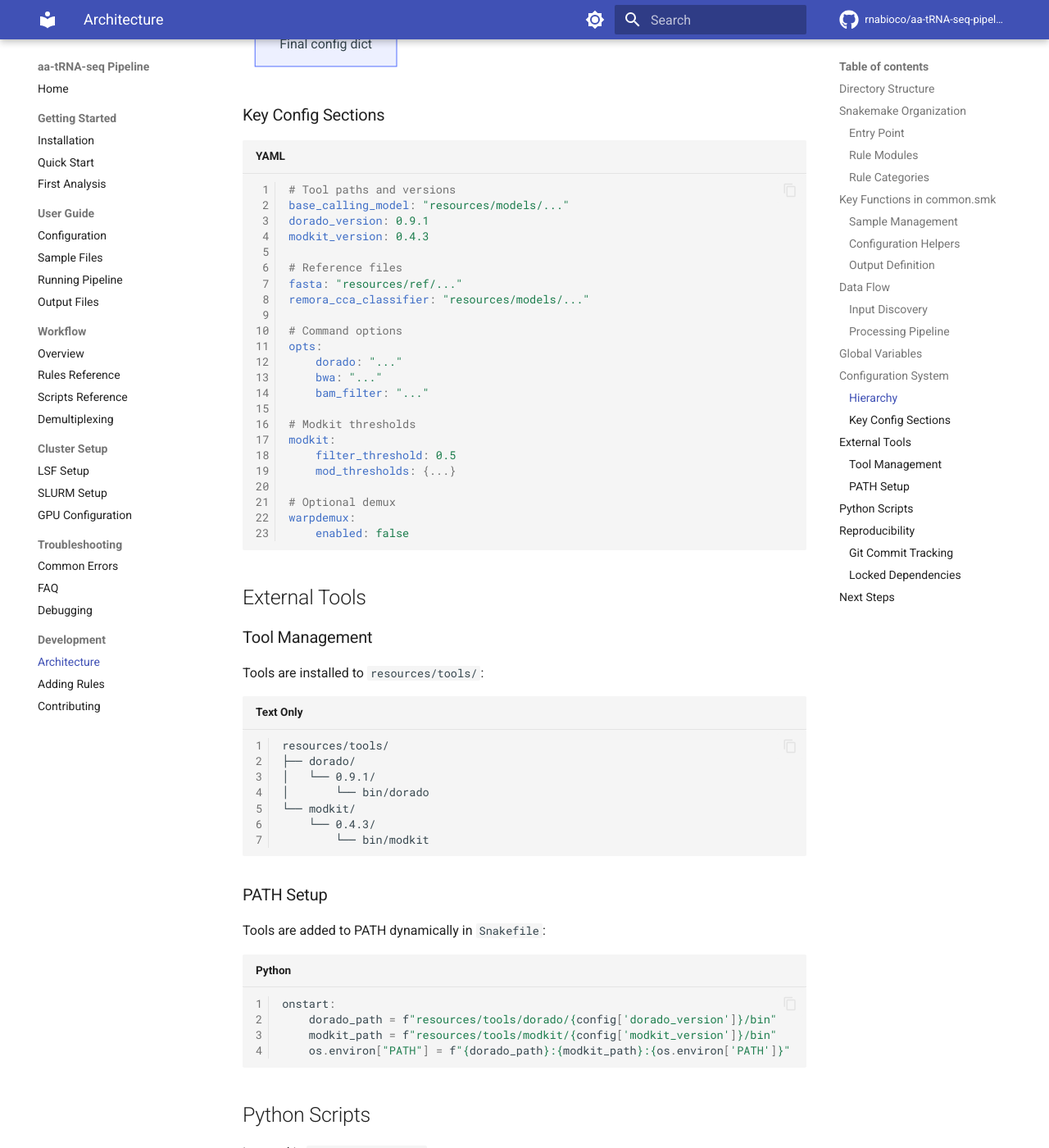
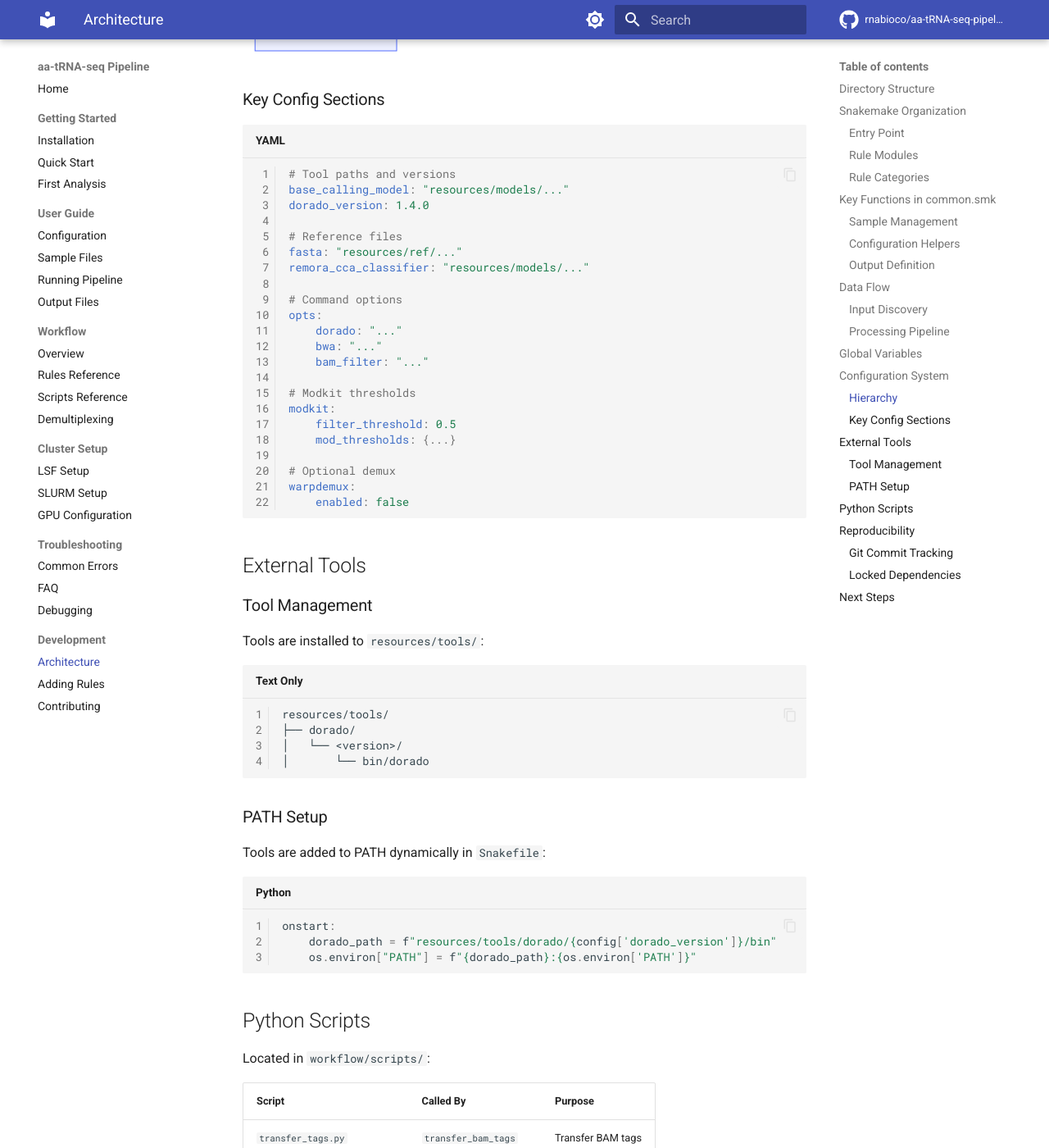
Before and after one commit to rnabioco/aa-tRNA-seq-pipeline, an MkDocs documentation site: the page built from docs/development/architecture.md, in a window 1280 px wide and 1400 px high, scrolled down 5272 px. Shown: the whole window at 82% size. Built offline with MkDocs 1.6.1 and Material for MkDocs 9.7.7, drawn with Linux system fonts in a browser that asks for light colours; comment, search, counter and statistics services are not loaded; some of the changed text lies outside the part shown.

Commit message:
chore: upgrade dorado to 1.4.0, pin modkit >=0.6.1, single source of truth for versions
config/config-base.yml is now the sole source of truth for dorado_version
and dorado_model. Shell scripts read from the config via awk instead of
hardcoding defaults. Modkit pinned to >=0.6.1 in pixi.toml. Stale version
references removed from docs.

````diff
--- a/docs/development/architecture.md
+++ b/docs/development/architecture.md
@@ -47,8 +47,7 @@ configfile: "config/config-base.yml"
 onstart:
     # Add dorado and modkit to PATH
     dorado_path = f"resources/tools/dorado/{config['dorado_version']}/bin"
-    modkit_path = f"resources/tools/modkit/{config['modkit_version']}/bin"
-    os.environ["PATH"] = f"{dorado_path}:{modkit_path}:{os.environ['PATH']}"
+    os.environ["PATH"] = f"{dorado_path}:{os.environ['PATH']}"
 
 # Include rule modules
 include: "rules/common.smk"
@@ -201,8 +200,7 @@ flowchart TB
 ```yaml
 # Tool paths and versions
 base_calling_model: "resources/models/..."
-dorado_version: 0.9.1
-modkit_version: 0.4.3
+dorado_version: 1.4.0
 
 # Reference files
 fasta: "resources/ref/..."
@@ -233,11 +231,8 @@ Tools are installed to `resources/tools/`:
 ```
 resources/tools/
 ├── dorado/
-│   └── 0.9.1/
+│   └── <version>/
 │       └── bin/dorado
-└── modkit/
-    └── 0.4.3/
-        └── bin/modkit
 ```
 
 ### PATH Setup
@@ -247,8 +242,7 @@ Tools are added to PATH dynamically in `Snakefile`:
 ```python
 onstart:
     dorado_path = f"resources/tools/dorado/{config['dorado_version']}/bin"
-    modkit_path = f"resources/tools/modkit/{config['modkit_version']}/bin"
-    os.environ["PATH"] = f"{dorado_path}:{modkit_path}:{os.environ['PATH']}"
+    os.environ["PATH"] = f"{dorado_path}:{os.environ['PATH']}"
 ```
 
 ## Python Scripts
--- a/docs/user-guide/configuration.md
+++ b/docs/user-guide/configuration.md
@@ -136,7 +136,7 @@ remora_cca_classifier: "resources/models/cca_classifier.pt"
 
 ```yaml
 # Dorado basecaller version
-dorado_version: 0.9.1
+dorado_version: 1.4.0
 dorado_model: rna004_130bps_sup@v5.1.0
 ```
 
--- a/pixi.toml
+++ b/pixi.toml
@@ -28,7 +28,7 @@ snakemake-executor-plugin-cluster-generic = "*"
 # ONT tools
 pod5 = "*"
 libstdcxx-ng = ">=12"
-ont-modkit = "*"
+ont-modkit = ">=0.6.1"
 # Linting tools
 ruff = "*"
 yamllint = "*"
````
Also changed, not shown: CHANGELOG.md (+5 -0 lines), docs/getting-started/installation.md (+3 -3 lines), docs/troubleshooting/debugging.md (+3 -3 lines), 3 other files.
